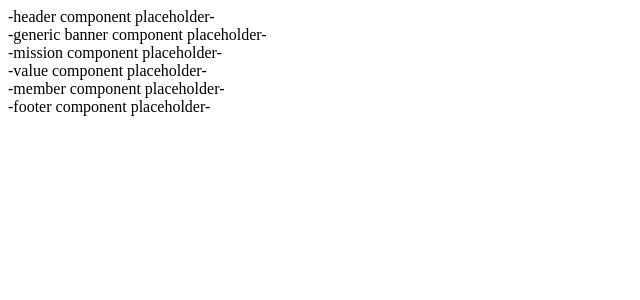
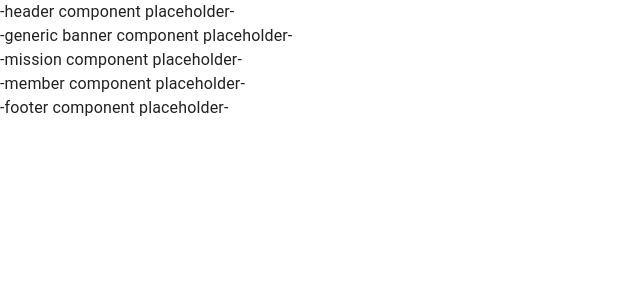
Before and after one commit to wilsontruong/uofablueprint.org, a React (Create React App) app in the folder frontend/: page /about in a window 1280 px wide. Shown: the top 300 px of the page, without its empty margins (0-640 px from the left). Built offline with nearby package versions, Linux system fonts and the light colour scheme.

Commit message:
Fil/theme color (#3)
* Create color theme MUI

* Removed comments and change base to develop branch

* Moved themes to config and setup themeprovider

* Changed incorrect theme provider import

```diff
--- a/frontend/src/App.js
+++ b/frontend/src/App.js
@@ -2,6 +2,11 @@ import React from 'react'
 import { Outlet } from 'react-router-dom'
 import { createTheme } from '@mui/material/styles';
 import { Header, Footer } from './components/shared'
+import { Theme } from './config/Theme'
+import { ThemeProvider } from '@mui/material'
+import { CssBaseline } from '@mui/material';
+
+
 
 
 /* eslint-disable no-unused-vars */
@@ -26,11 +31,12 @@ var theme = createTheme({
 
 function App() {
     return (
-        <div>
+        <ThemeProvider theme={Theme}>
+            <CssBaseline enableColorScheme />
             <Header />
             <Outlet />
             <Footer />
-        </div>
+        </ThemeProvider>
     )
 }
 
--- a/frontend/src/components/about/Value.js
+++ b/frontend/src/components/about/Value.js
@@ -1,7 +1,16 @@
 import React from 'react'
+import Box from '@mui/material/Box';
 
 function Value() {
-    return <div>-value component placeholder-</div>
+    return (
+        <Box sx={{
+            width: 1,
+            height: 1,
+            backgroundColor: 'primary.light'
+        }}>
+
+        </Box>
+    )
 }
 
 export default Value
--- /dev/null
+++ b/frontend/src/config/Theme.js
@@ -0,0 +1,18 @@
+import { createTheme } from '@mui/material/styles';
+
+export const Theme = createTheme({
+    palette: {
+        primary: {
+            light: '#FFFFFF', // White
+            main: '#147BE5', // Primary color
+            dark: '#0B2538', // Dark blue
+            contrastText: '#000',
+        },
+        secondary: {
+            light: '#F8F8F8', //Light grey
+            main: '#AFAFAF', // Grey
+            dark: '#333333', //Dark grey
+            contrastText: '#000',
+        },
+    },
+});
```
